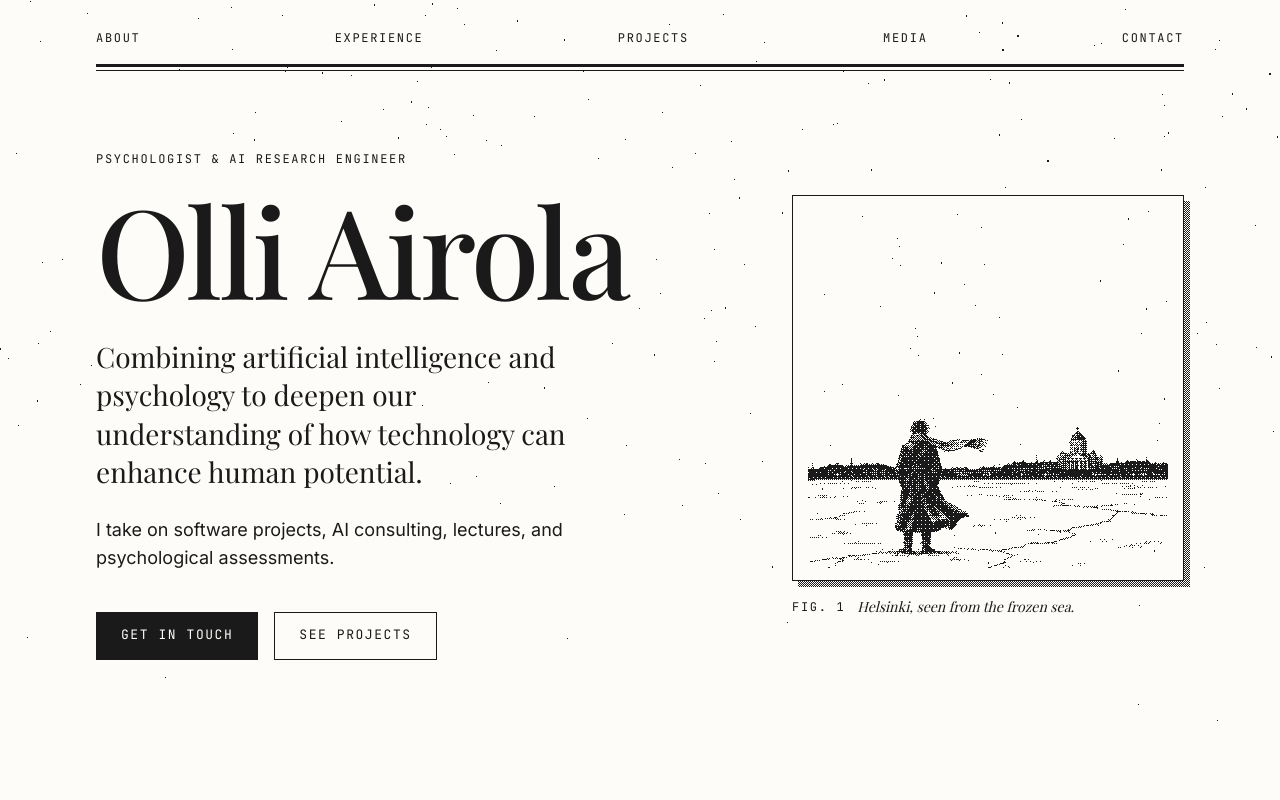
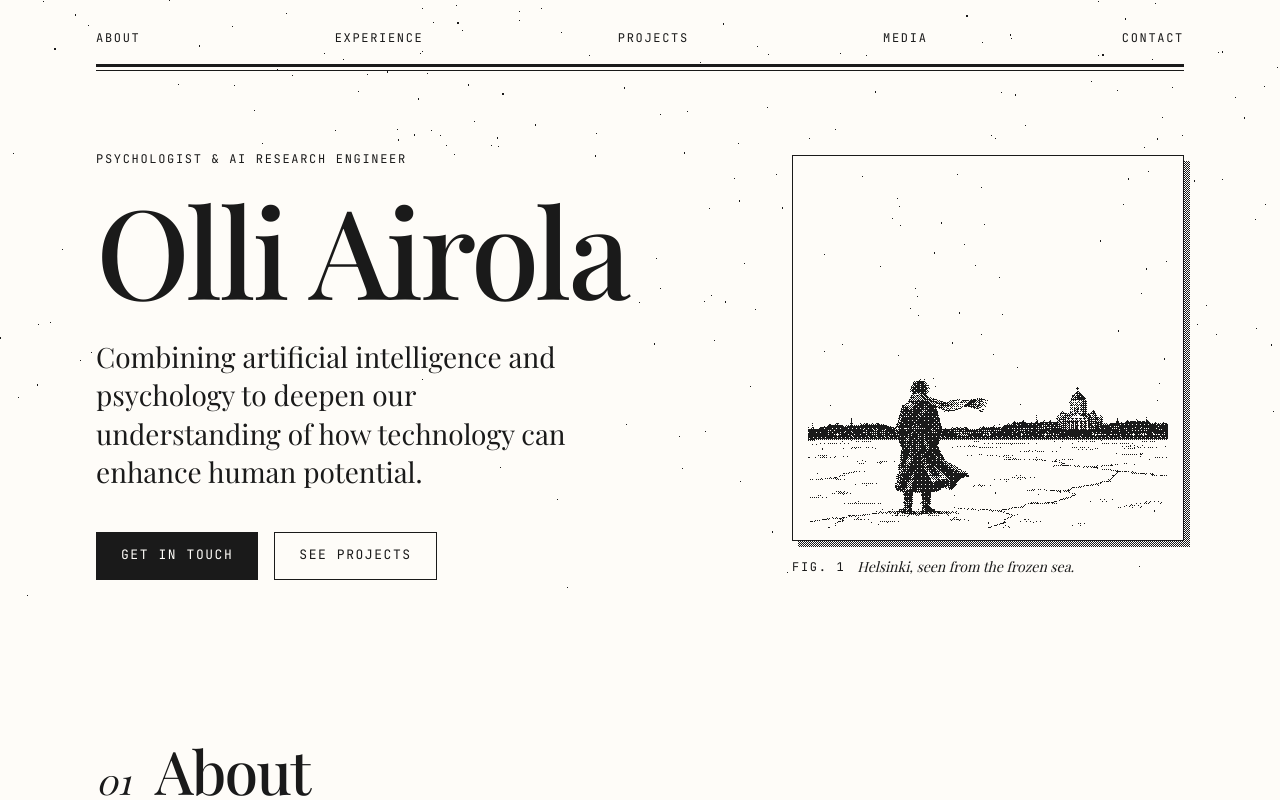
Before and after one commit to Olwar/Olwar.github.io, a React (Vite) app: page / in a window 1280 px wide. Shown: the top 800 px of the page. Built offline with nearby package versions, Linux system fonts and the light colour scheme; a web font is replaced by a local one.

Commit message:
Hero: drop the "I take on software projects..." line
Co-Authored-By: Claude Opus 5.5 <noreply@anthropic.com>
Claude-Session: https://claude.ai/code/session_01JyQsKJPe7oM9GntqmwXu99

```diff
--- a/src/components/MainPage.tsx
+++ b/src/components/MainPage.tsx
@@ -126,10 +126,6 @@ const MainPage = () => {
             <p className="max-w-[30ch] font-serif text-[1.375rem] leading-snug lg:text-[1.75rem]">
               Combining artificial intelligence and psychology to deepen our
               understanding of how technology can enhance human potential.
-            </p>
-            <p className="mt-6 max-w-[46ch] text-lg">
-              I take on software projects, AI consulting, lectures, and
-              psychological assessments.
             </p>
             <div className="mt-10 flex flex-wrap gap-4">
               <a href="#contact" className="ink-button">
```
